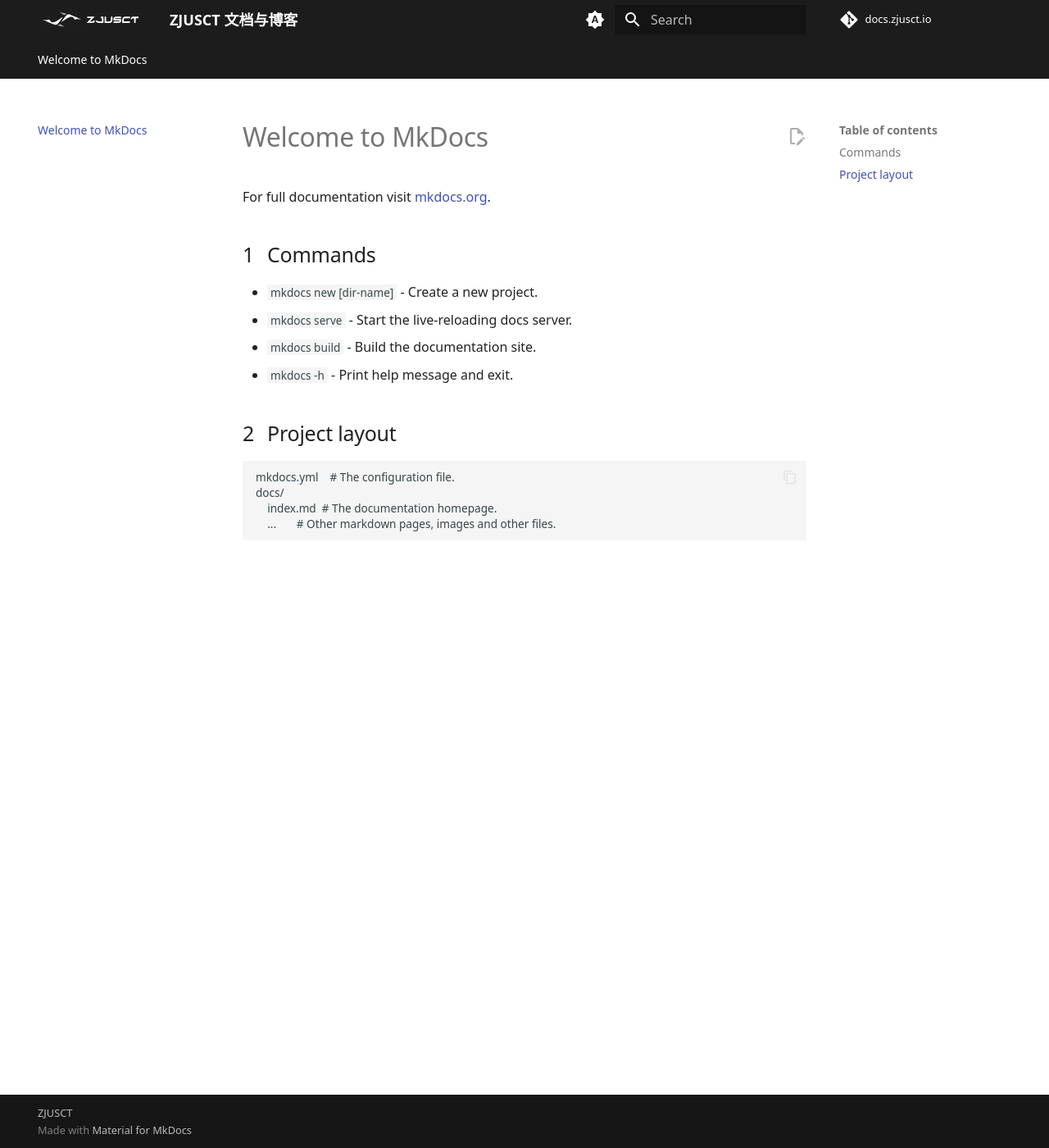
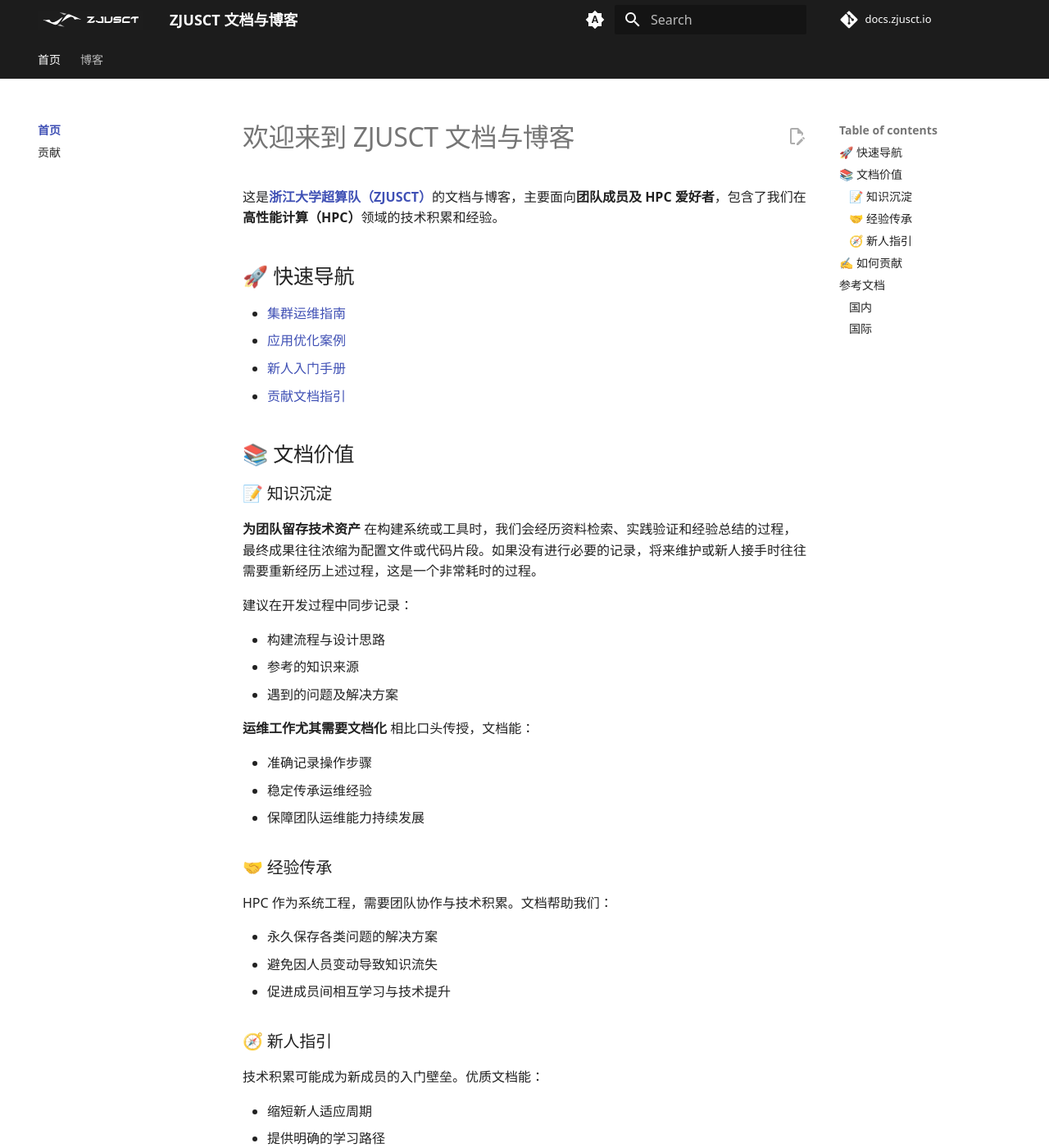
Before and after one commit to ZJUSCT/docs.zjusct.io, an MkDocs documentation site: the page built from docs/index.md, in a window 1280 px wide and 1400 px high. Shown: the whole window at 82% size. Built offline with MkDocs 1.6.1 and Material for MkDocs 9.7.7, drawn with Linux system fonts in a browser that asks for light colours; some web fonts are replaced; comment, search, counter and statistics services are not loaded; some of the changed text lies outside the part shown.

Commit message:
feat: Add blog and contribution documentation with navigation updates

```diff
--- a/docs/index.md
+++ b/docs/index.md
@@ -1,17 +1,97 @@
-# Welcome to MkDocs
+<style>
+h1:before {content: unset;}
+h2:before {content: unset;}
+h3:before {content: unset;}
+h4:before {content: unset;}
+h5:before {content: unset;}
+</style>
 
-For full documentation visit [mkdocs.org](https://www.mkdocs.org).
+# 欢迎来到 ZJUSCT 文档与博客
 
-## Commands
+这是**[浙江大学超算队（ZJUSCT）](https://zjusct.io)**的文档与博客，主要面向**团队成员及 HPC 爱好者**，包含了我们在**高性能计算（HPC）**领域的技术积累和经验。
 
-* `mkdocs new [dir-name]` - Create a new project.
-* `mkdocs serve` - Start the live-reloading docs server.
-* `mkdocs build` - Build the documentation site.
-* `mkdocs -h` - Print help message and exit.
+## 🚀 快速导航
 
-## Project layout
+- [集群运维指南](operation/)
+- [应用优化案例](optimization/)
+- [新人入门手册](newcomer/)
+- [贡献文档指引](contribute.md)
 
-    mkdocs.yml    # The configuration file.
-    docs/
-        index.md  # The documentation homepage.
-        ...       # Other markdown pages, images and other files.
+## 📚 文档价值
+
+### 📝 知识沉淀
+
+**为团队留存技术资产**
+在构建系统或工具时，我们会经历资料检索、实践验证和经验总结的过程，最终成果往往浓缩为配置文件或代码片段。如果没有进行必要的记录，将来维护或新人接手时往往需要重新经历上述过程，这是一个非常耗时的过程。
+
+建议在开发过程中同步记录：
+
+- 构建流程与设计思路
+- 参考的知识来源
+- 遇到的问题及解决方案
+
+**运维工作尤其需要文档化**
+相比口头传授，文档能：
+
+- 准确记录操作步骤
+- 稳定传承运维经验
+- 保障团队运维能力持续发展
+
+### 🤝 经验传承
+
+HPC 作为系统工程，需要团队协作与技术积累。文档帮助我们：
+
+- 永久保存各类问题的解决方案
+- 避免因人员变动导致知识流失
+- 促进成员间相互学习与技术提升
+
+### 🧭 新人指引
+
+技术积累可能成为新成员的入门壁垒。优质文档能：
+
+- 缩短新人适应周期
+- 提供明确的学习路径
+- 降低团队培养成本
+
+!!! note "文档与内训"
+
+    相比传统内训，文档具备显著优势：
+
+    - 作者一次编写，多人受益
+    - 支持异步自主学习
+    - 时间安排灵活高效
+
+## ✍️ 如何贡献
+
+我们欢迎所有团队成员参与文档建设！贡献方式包括但不限于：
+
+1. 发现文档中的错误并提出修正
+2. 补充现有文档的内容
+3. 撰写新的技术文档或教程
+4. 优化文档的组织结构和可读性
+
+如需贡献，请通过 GitHub 提交 Pull Request，或直接联系文档维护团队。
+
+## 参考文档
+
+国内外众多高校、研究机构和企业都有质量不错的 HPC 教程和文档。这里列出一些比较有代表性的文档，供大家参考。
+
+### 国内
+
+| 学校/机构       | 文档                                                                 | 简介                                                                 |
+|------------------|------------------------------------------------------------------------------|----------------------------------------------------------------------|
+| 北京大学         | [hpcwiki.io](https://hpcwiki.io/)                                           | 由北京大学学生 Linux 俱乐部长期运营和维护，目前处于早期阶段。       |
+| 清华大学         | [高性能计算导论实验文档](https://lab.cs.tsinghua.edu.cn/hpc/doc/)           | 清华大学计算机系开设的《高性能计算导论》课程的实验框架。             |
+| 上海交通大学     | [交我算平台](https://docs.hpc.sjtu.edu.cn/index.html)                       | 上海交通大学拥有国内高校最大的超算平台。                             |
+
+### 国际
+
+| 学校/机构               | 文档                                                                 | 简介                                                                 |
+|--------------------------|------------------------------------------------------------------------------|----------------------------------------------------------------------|
+| 卢森堡大学               | [ULHPC Technical Documentation](https://hpc-docs.uni.lu/)                   | 卢森堡大学的超算中心文档详细介绍了软硬件配置。                       |
+| 欧洲原子能机构           | [Batch Service User Guide](https://batchdocs.web.cern.ch/index.html)         | CERN 提供的优质文档之一，涵盖批处理服务。                           |
+| 普林斯顿大学             | [Princeton Research Computing](https://researchcomputing.princeton.edu/support/knowledge-base) | 普林斯顿大学的 HPC 知识库，专题总结质量较高。                       |
+| 美国橡树岭国家实验室     | [OLCF User Documentation](https://docs.olcf.ornl.gov/)                      | 美国能源部下属实验室的文档，详细介绍重要 HPC 软件如 Profiler。       |
+| 威斯康星大学             | [The Center for High Throughput Computing](https://chtc.cs.wisc.edu/uw-research-computing/guides.html) | 提供高吞吐量计算相关指南。                                           |
+| 美国东北大学             | [Northeastern University Research Computing](https://rc-docs.northeastern.edu/en/latest) | 涵盖研究计算的多方面内容。                                           |
+| 德国科学基金会           | [hpc-wiki.info](https://hpc-wiki.info/hpc/HPC_Wiki)                         | 由 German Science Foundation 发起，内容仍在完善中。                 |
--- a/mkdocs.yml
+++ b/mkdocs.yml
@@ -6,6 +6,12 @@ edit_uri: blob/main/docs/
 site_description: ZJUSCT Documents & Blogs
 site_author: ZJUSCT
 copyright: ZJUSCT
+
+nav:
+  - 首页:
+      - index.md
+      - contribute.md
+  - 博客: blog
 
 theme:
   name: material
@@ -123,6 +129,7 @@ extra_css:
   - stylesheets/neoteroi-v1.1.2.css
 
 plugins:
+  - blog
   - git-revision-date-localized:
       enable_creation_date: true
   - git-committers:
```
Also changed, not shown: README.md (added, +1 -0 lines), docs/blog/index.md (added, +1 -0 lines), docs/blog/posts/.template.md (added, +20 -0 lines), docs/contribute.md (added, +90 -0 lines).
